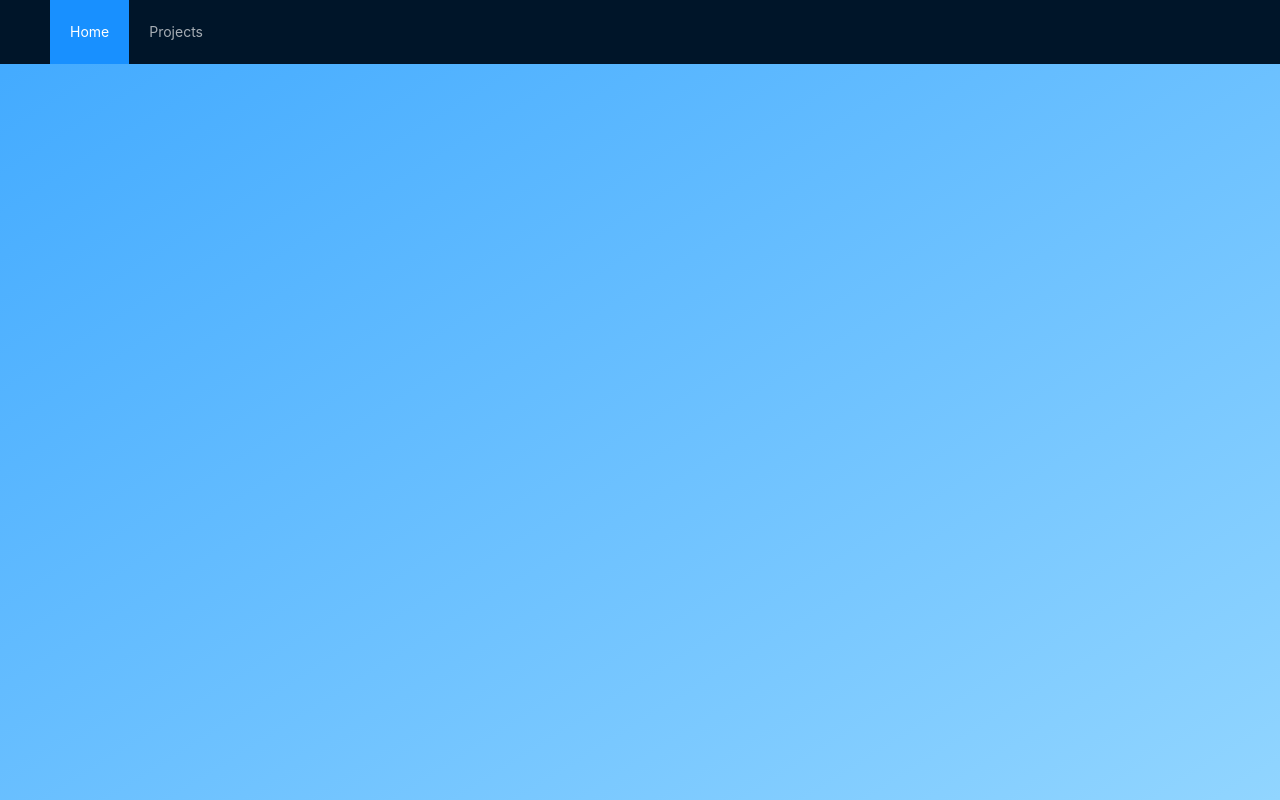
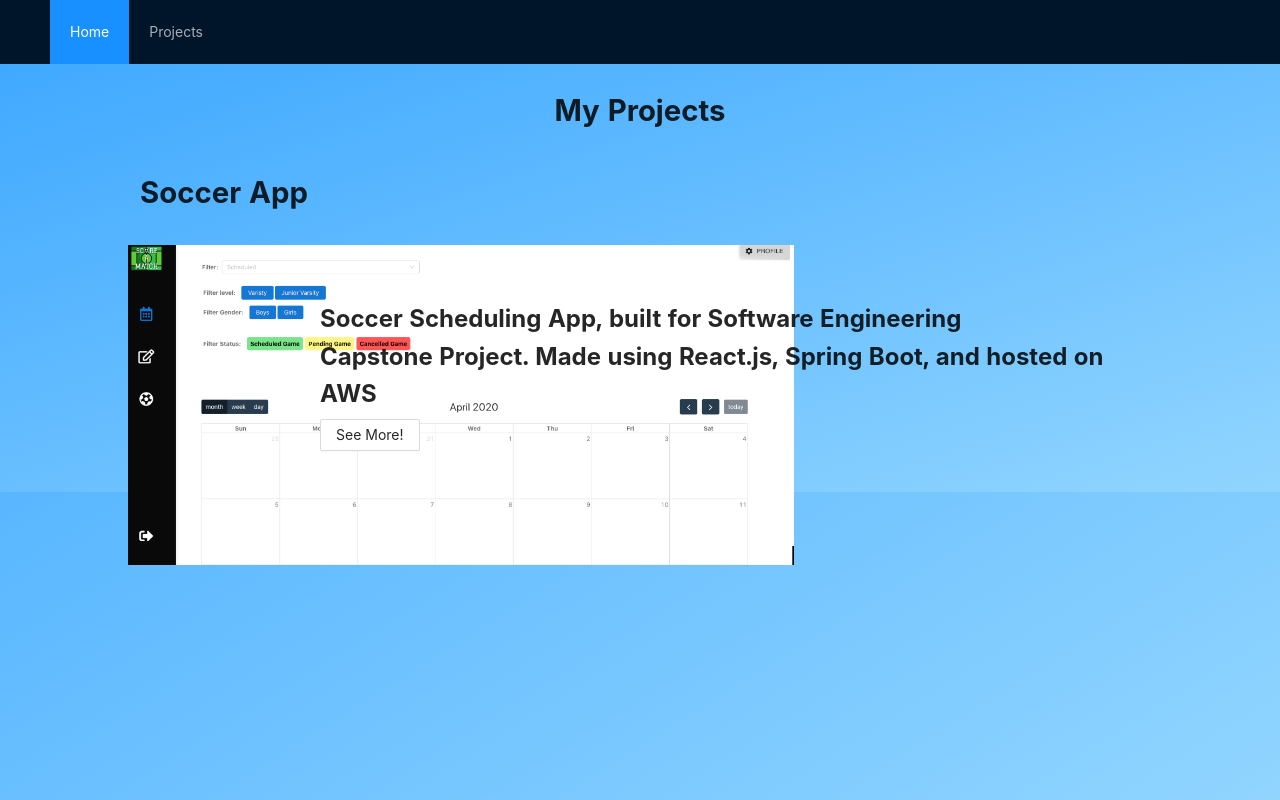
Before and after one commit to Nickds547/Personal-Website, a React (Create React App) app in the folder client/: page /projects in a window 1280 px wide. Built offline with nearby package versions, Linux system fonts and the light colour scheme.

Commit message:
Started adding Soccer Scheduling App to website

```diff
--- /dev/null
+++ b/client/src/Components/ProjectSelect.tsx
@@ -0,0 +1,66 @@
+import React from 'react';
+import styled from 'styled-components';
+import calendar from '../Assets/SoccerAppPictures/calendar.svg';
+import {Button} from 'antd';
+
+
+const Wrapper = styled.div`
+    display: grid;
+    grid-template-columns: 10% 15% auto 15% 10%;
+    grid-template-rows: 15% 25% 50% auto;
+    height: 100%;
+    padding-top: 2vh;
+`;
+
+const Header = styled.div`
+    grid-column: 3 / span 1;
+    grid-row: 1 / span 1;
+    font-weight: bolder;
+    font-size: 22pt;
+    place-self: center;
+`;
+
+const Title = styled.div`
+    grid-column: 2 / span 1;
+    grid-row: 2 / span 1;
+    font-weight: bolder;
+    font-size: 22pt;
+    place-self: center;
+`;
+
+const Img = styled.img`
+    grid-column: 2 / span 2;
+    grid-row: 3 / span 2;
+    height: 40vh;
+    width: 40vw
+    place-self: stretch;
+`;
+const Description = styled.div`
+    grid-column: 3 / span 2;
+    grid-row: 3 / span 1;
+    place-self: end;
+    font-weight: bolder;
+    font-size: 18pt;
+`;
+
+const ProjectSelect = ({setProject}: any) =>{
+    return(
+        <>
+            <Wrapper>
+                <Header>My Projects</Header>
+                <Title>Soccer App</Title>
+                <Img src={calendar} />
+                <Description>Soccer Scheduling App, built for Software Engineering <br/>
+                            Capstone Project. Made using React.js, Spring Boot, and hosted on AWS <br/>
+                            <Button onClick={()=>setProject("soccer")}>See More!</Button>
+
+
+                </Description>
+
+            </Wrapper>
+
+        </>
+    )
+}
+
+export default ProjectSelect;
--- a/client/src/Components/SoccerApp.tsx
+++ b/client/src/Components/SoccerApp.tsx
@@ -1,9 +1,29 @@
 import React from 'react';
+import styled from 'styled-components'
+import calendar from '../Assets/SoccerAppPictures/calendar.svg';
+import users from '../Assets/SoccerAppPictures/users.svg';
+import {Button} from 'antd';
+import {MyTitle} from '../Styles/HomePage';
 
-const SoccerApp = () =>{
+const Wrapper = styled.div`
+    display: grid;
+    grid-template-columns: 10% 15% 20% auto 15% 10%;
+    grid-template-rows: 15% 25% 50% auto;
+    height: 100%;
+    padding-top: 2vh;
+`;
+
+const Cal = styled.img`
+
+`;
+
+const SoccerApp = ({setProject}: any) =>{
     return(
         <>
-
+        <Wrapper>
+            <MyTitle>Soccer Scheduling App</MyTitle>
+        </Wrapper>
+        <Button onClick={()=>setProject("home")}>Go Back</Button>
         </>
     )
 }
--- a/client/src/Components/education.tsx
+++ b/client/src/Components/education.tsx
@@ -3,35 +3,9 @@ import styled from 'styled-components';
 import {Wrapper, Description, Li} from '../Styles/ExperiencePage'
 import {MyTitle} from '../Styles/HomePage'
 import logo from '../Assets/ULMMsvg.svg'
+import {SubTitle, Logo, Img, Content} from '../Styles/Education';
 
-const SubTitle = styled.div`
-    grid-column: 3 / span 2;
-    grid-row: 2 / span 1;
-    justify-self: center;
-    font-size: 18pt;
-    font-weight: bold;
-    padding-top: 2vh;
-`;
 
-const Logo = styled.div`
-    grid-column: 1 / span 3;
-    grid-row: 2 / span 2;
-    align-self:end;
-    height: 85%;
-    width: 85%;
-`;
-
-const Img = styled.img`
-    height: 100%;
-    width: 100%;
-`;
-
-const Content = styled.div`
-    grid-column: 4 / span 2;
-    grid-row: 3 / span 2;
-    font-size: 18pt;
-    font-weight: bold;
-`;
 const Education = () => {
     return(
         <Wrapper>
--- a/client/src/Components/header.tsx
+++ b/client/src/Components/header.tsx
@@ -1,6 +1,6 @@
 import React, {useState} from 'react';
 import {Link} from 'react-router-dom';
-import {Menu, Layout} from 'antd';
+import {Menu, Layout, Affix} from 'antd';
 
 const {Header, Sider} = Layout;
 
@@ -11,6 +11,7 @@ const MyHeader = () => {
 
     return (
             <Layout>
+                <Affix offsetTop={0}>
                     <Menu
                         defaultSelectedKeys={[selected]}
                         onClick={ e =>setSelected(e.key)}
@@ -25,6 +26,7 @@ const MyHeader = () => {
                             <Link to='projects'>Projects</Link>
                         </Menu.Item>
                     </Menu>
+                </Affix>
             </Layout>
     )
 }
--- a/client/src/Pages/Projects.tsx
+++ b/client/src/Pages/Projects.tsx
@@ -1,10 +1,16 @@
-import React from 'react';
+import React, {useState} from 'react';
 import SoccerApp from '../Components/SoccerApp';
+import ProjectSelect from '../Components/ProjectSelect';
 
 const Projects = () =>{
+
+    const [project, setProject] = useState("home");
+
+
     return(
         <>
-            <SoccerApp/>
+            {project == "home" && <ProjectSelect setProject={setProject}/>}
+            {project == "soccer" && <SoccerApp setProject={setProject}/>}
         </>
     )
 }
--- /dev/null
+++ b/client/src/Styles/Education.tsx
@@ -0,0 +1,31 @@
+import React from 'react';
+import styled from 'styled-components';
+
+export const SubTitle = styled.div`
+    grid-column: 3 / span 2;
+    grid-row: 2 / span 1;
+    justify-self: center;
+    font-size: 18pt;
+    font-weight: bold;
+    padding-top: 2vh;
+`;
+
+export const Logo = styled.div`
+    grid-column: 1 / span 3;
+    grid-row: 2 / span 2;
+    align-self:end;
+    height: 85%;
+    width: 85%;
+`;
+
+export const Img = styled.img`
+    height: 100%;
+    width: 100%;
+`;
+
+export const Content = styled.div`
+    grid-column: 4 / span 2;
+    grid-row: 3 / span 2;
+    font-size: 18pt;
+    font-weight: bold;
+`;
```
Also changed, not shown: client/src/Assets/SoccerAppPictures/calendar.svg (added), client/src/Assets/SoccerAppPictures/users.svg (added). Lines whose indentation alone changed are shown as unchanged.
